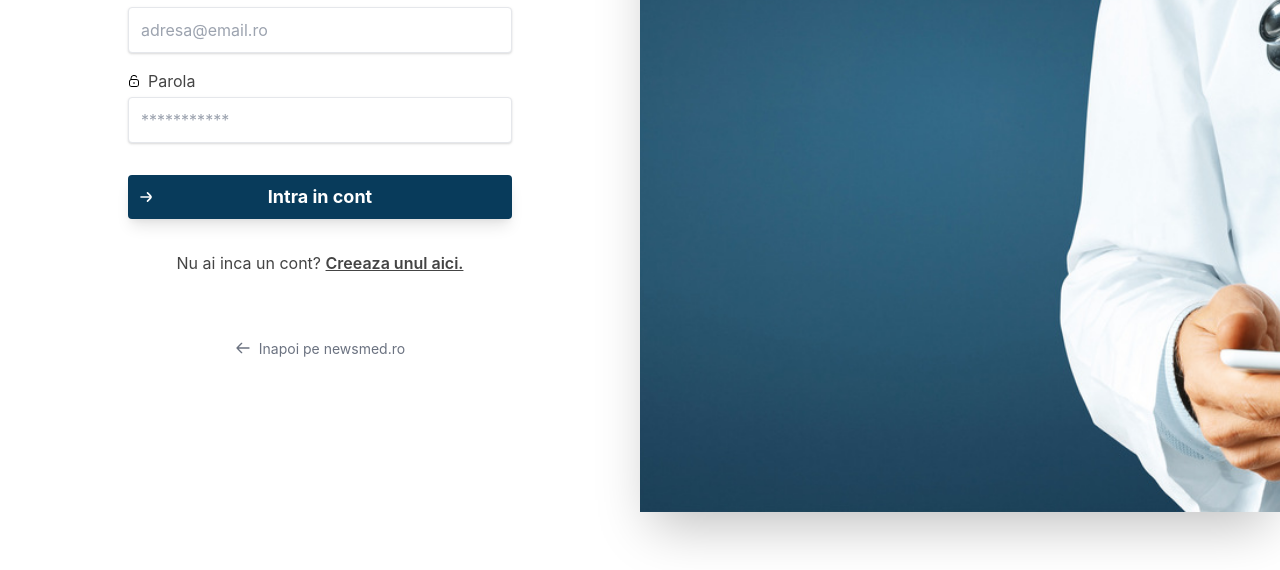
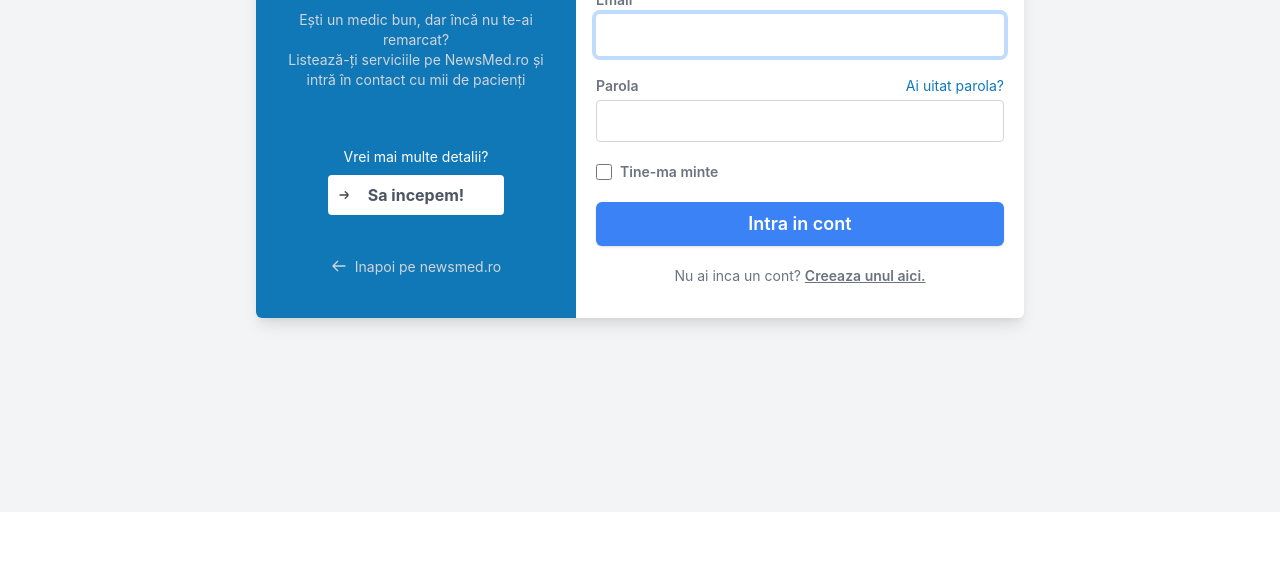
Before and after one commit to CHEZDESIGN/newsmed, a website: page login.html in a window 1280 px wide. Shown: the part 288-858 px from the top of the page. Drawn offline with Linux system fonts and the light colour scheme.

Commit message:
build 3 februarie 2021

```diff
--- a/login.html
+++ b/login.html
@@ -16,7 +16,86 @@
 </head>
 
 <body class="antialiased h-screen">
-    <div class="w-full flex flex-wrap">
+
+<div class="flex items-center min-h-screen p-4 bg-gray-100 lg:justify-center">
+    <div
+        class="flex flex-col overflow-hidden bg-white rounded-md shadow-lg md:flex-row md:flex-1 lg:max-w-screen-md">
+        <div
+            class="p-4 py-6 text-white bg-blueish md:w-80 md:flex-shrink-0 md:flex md:flex-col md:items-center md:justify-evenly">
+            <div class="my-3 text-4xl font-bold tracking-wider text-center">
+                <a href="#"><img src="assets/img/logo.png" width="150" height="30" alt="Logo"></a>
+            </div>
+            <p class="mt-6 font-normal text-center text-sm text-gray-300 md:mt-0">
+                Ești un medic bun, dar încă nu te-ai remarcat? <br/> Listează-ți serviciile pe NewsMed.ro și intră în contact cu mii de
+                pacienți
+            </p>
+            <p class="flex flex-col items-center justify-center mt-10 text-center">
+                <span class="text-sm">Vrei mai multe detalii?</span>
+                <a href="#" class="bg-white flex items-center relative text-gray-600 px-10 py-2 rounded mt-2 font-bold hover:bg-gray-100">
+                    <svg class="w-4 h-4 absolute left-2 animated-arrow" fill="#444" xmlns="http://www.w3.org/2000/svg" viewBox="0 0 24 24">
+                        <path
+                            d="M13.121 6.293a1 1 0 000 1.414L16.413 11 6 11.007a1 1 0 100 2L16.414 13l-3.293 3.293a1 1 0 101.414 1.414l3.586-3.585a3 3 0 000-4.243l-3.586-3.586a1 1 0 00-1.414 0z" />
+                    </svg>
+                    Sa incepem!</a>
+            </p>
+            <p class="mt-6 text-sm text-center text-gray-300">
+                <a href="/"
+                    class="transition duration-200 px-5 py-4 cursor-pointer font-normal text-sm rounded-lg hover:bg-gray-200 hover:text-gray-600 focus:outline-none focus:bg-gray-300 focus:ring-2 focus:ring-gray-400 focus:ring-opacity-50 ring-inset mx-auto">
+                    <svg xmlns="http://www.w3.org/2000/svg" fill="none" viewBox="0 0 24 24" stroke="currentColor"
+                        class="w-4 h-4 inline-block align-text-top">
+                        <path stroke-linecap="round" stroke-linejoin="round" stroke-width="2" d="M10 19l-7-7m0 0l7-7m-7 7h18" />
+                    </svg>
+                    <span class="inline-block ml-1">Inapoi pe newsmed.ro</span>
+                </a>
+            </p>
+        </div>
+        <div class="p-5 pb-8 bg-white flex-1 h-full w-full">
+            <h3 class="my-4 text-2xl text-center font-semibold text-gray-700">Autentificare</h3>
+            <form action="#" class="flex flex-col space-y-5">
+                <div class="flex flex-col space-y-1">
+                    <label for="email" class="text-sm font-semibold text-gray-500 flex items-center">
+                         Email
+                        </label>
+                    <input type="email" id="email" autofocus
+                        class="px-4 py-2 transition duration-300 border border-gray-300 rounded focus:border-transparent focus:outline-none focus:ring-4 focus:ring-blue-200" />
+                </div>
+                <div class="flex flex-col space-y-1">
+                    <div class="flex items-center justify-between">
+                        <label for="password" class="text-sm font-semibold text-gray-500">Parola</label>
+                        <a href="#" class="text-sm text-blueish hover:underline focus:text-blue-800">Ai uitat parola?</a>
+                    </div>
+                    <input type="password" id="password"
+                        class="px-4 py-2 transition duration-300 border border-gray-300 rounded focus:border-transparent focus:outline-none focus:ring-4 focus:ring-blue-200" />
+                </div>
+                <div class="flex items-center space-x-2">
+                    <input type="checkbox" id="remember"
+                        class="w-4 h-4 transition duration-300 rounded focus:ring-2 focus:ring-offset-0 focus:outline-none focus:ring-blue-200" />
+                    <label for="remember" class="text-sm font-semibold text-gray-500">Tine-ma minte</label>
+                </div>
+                <div>
+                    <button type="submit"
+                        class="w-full px-4 py-2 text-lg font-semibold text-white transition-colors duration-300 bg-blue-500 rounded-md shadow hover:bg-blueish focus:outline-none focus:ring-blue-200 focus:ring-4">
+                        Intra in cont
+                    </button>
+                </div>
+                <div class="flex flex-col space-y-5">
+                    <span class="flex items-center justify-center space-x-2">
+
+                        <span class="font-normal text-gray-500 text-sm">
+                            <p>Nu ai inca un cont? <a href="register.html" class="underline font-semibold hover:text-orange">Creeaza unul
+                                    aici.</a>
+                            </p>
+                        </span>
+
+                    </span>
+
+                </div>
+            </form>
+        </div>
+    </div>
+</div>
+
+    <!-- <div class="w-full flex flex-wrap">
         <div class="w-full md:w-1/2 flex flex-col">
 
             <div class="flex justify-center md:justify-start pt-12 md:pl-12 md:-mb-24">
@@ -102,7 +181,7 @@
         <div class="w-1/2 shadow-2xl">
             <img class="object-cover w-full h-screen hidden md:block" src="assets/img/hero.jpg">
         </div>
-    </div>
+    </div> -->
 
 
 
```
Also changed, not shown: build/tailwind.css.
